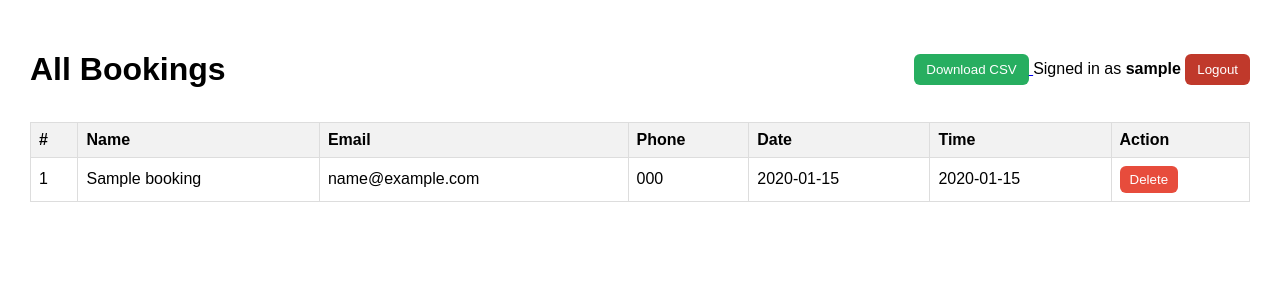
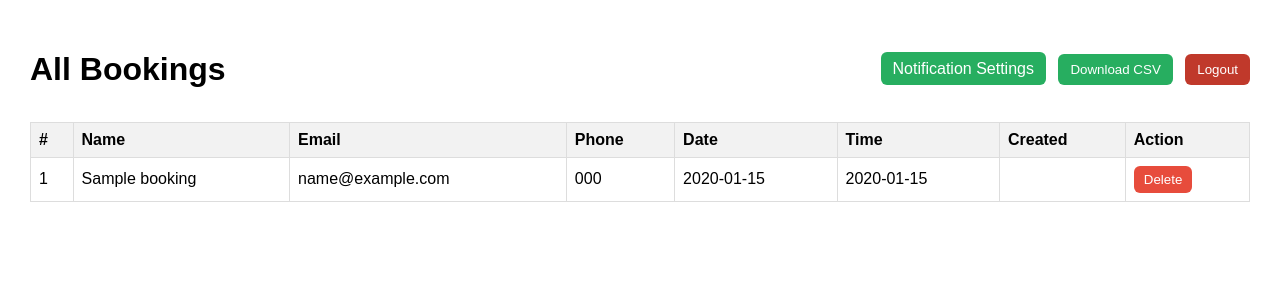
Before and after one commit to misterjcampbell/acop-chatbot-demo, a Flask app: page /admin in a window 1280 px wide. Shown: the top 300 px of the page. Run offline with Flask 2, Linux system fonts and the light colour scheme; the visitor is signed in with stand-in values (Sample User, id 1); tables that the repository leaves empty hold one stand-in row (values such as "Sample post").

Commit message:
Update admin page with notification settings link

```diff
--- a/templates/admin.html
+++ b/templates/admin.html
@@ -11,16 +11,16 @@
         .topbar { display:flex; justify-content:space-between; align-items:center; margin-bottom:12px; }
         .logout { background:#c0392b; color:white; border:none; padding:8px 12px; border-radius:6px; cursor:pointer; }
         .delete-btn { background:#e74c3c; color:white; border:none; padding:6px 10px; border-radius:6px; cursor:pointer; }
+        .green { background:#27ae60; color:white; border:none; padding:8px 12px; border-radius:6px; cursor:pointer; text-decoration:none;}
     </style>
 </head>
 <body>
     <div class="topbar">
         <h1>All Bookings</h1>
-        <div><a href="/admin/export">
-    <button class="logout" style="background:#27ae60;">Download CSV</button>
-</a>
-            <span>Signed in as <strong>{{ admin_user }}</strong></span>
-            <a href="/admin/logout"><button class="logout">Logout</button></a>
+        <div>
+            <a href="/admin/settings" class="green">Notification Settings</a>
+            <a href="/admin/export"><button class="green" style="margin-left:8px;">Download CSV</button></a>
+            <a href="/admin/logout"><button class="logout" style="margin-left:8px;">Logout</button></a>
         </div>
     </div>
 
@@ -32,6 +32,7 @@
             <th>Phone</th>
             <th>Date</th>
             <th>Time</th>
+            <th>Created</th>
             <th>Action</th>
         </tr>
         {% for b in bookings %}
@@ -42,6 +43,7 @@
             <td>{{ b[3] }}</td>
             <td>{{ b[4] }}</td>
             <td>{{ b[5] }}</td>
+            <td>{{ b[6] }}</td>
             <td>
                 <form method="post" action="/admin/delete/{{ b[0] }}" style="display:inline;" onsubmit="return confirm('Delete booking?');">
                     <button type="submit" class="delete-btn">Delete</button>
```
